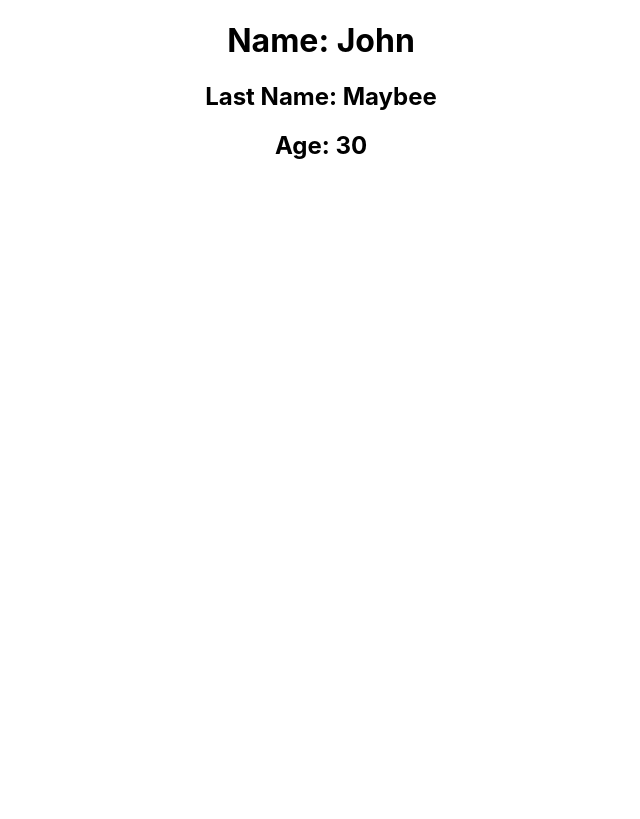
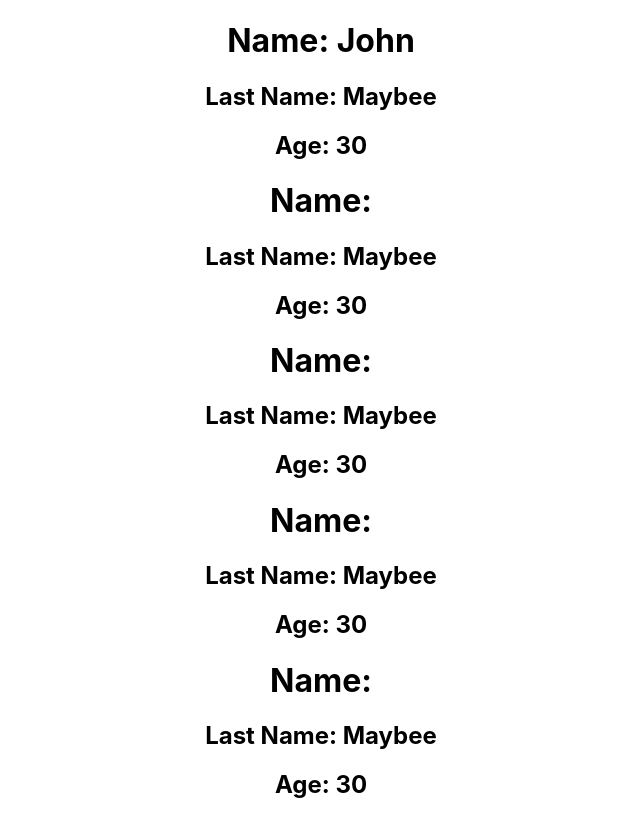
Before and after one commit to john-maybee/movie-list-react, a React (Create React App) app: page / in a window 1280 px wide. Shown: the whole page, without its empty margins (319-959 px from the left). Built offline with nearby package versions, Linux system fonts and the light colour scheme.

Commit message:
refactored App.js to utilize props to pull in the name

```diff
--- a/src/App.js
+++ b/src/App.js
@@ -1,9 +1,9 @@
 import './App.css';
 
-const Person = () => {
+const Person = (props) => {
   return (
     <>
-      <h1>Name: John</h1>
+      <h1>Name: {props.name}</h1>
       <h2>Last Name: Maybee</h2>
       <h2>Age: 30</h2>
     </>
@@ -14,6 +14,10 @@ const App = () => {
 
   return (
     <div className="App">
+      <Person name={'John'}/>
+      <Person />
+      <Person />
+      <Person />
       <Person />
     </div>
   );
```
